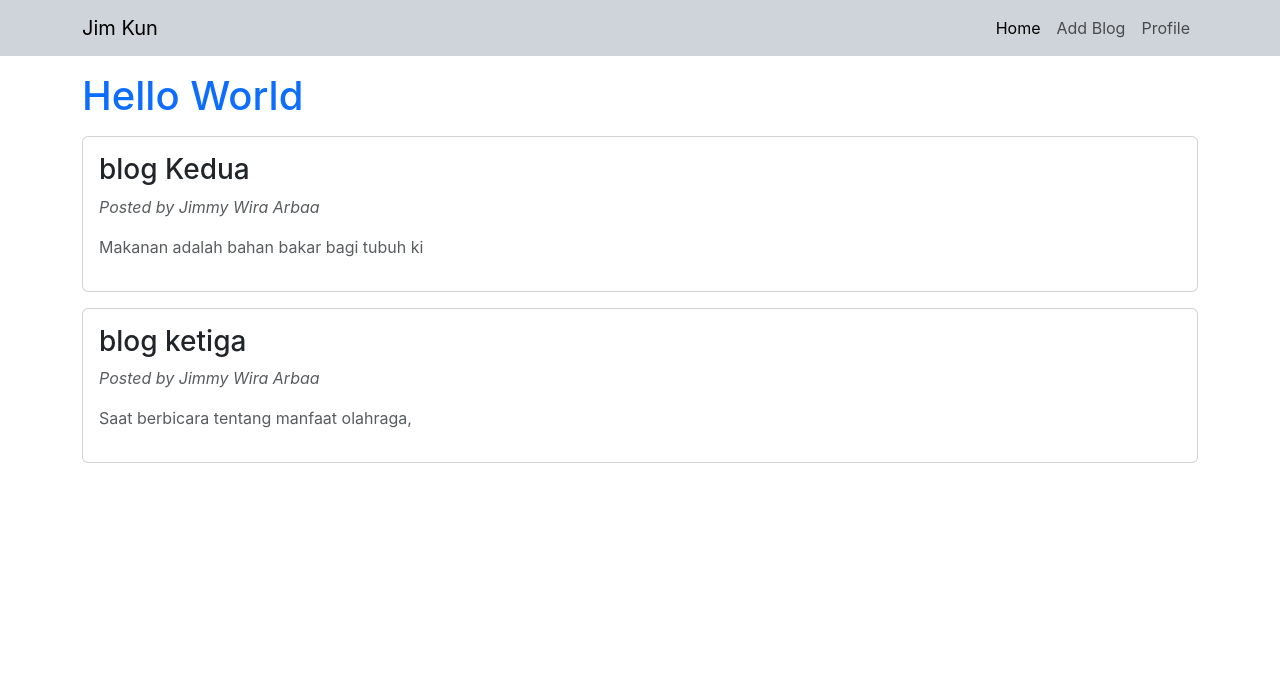
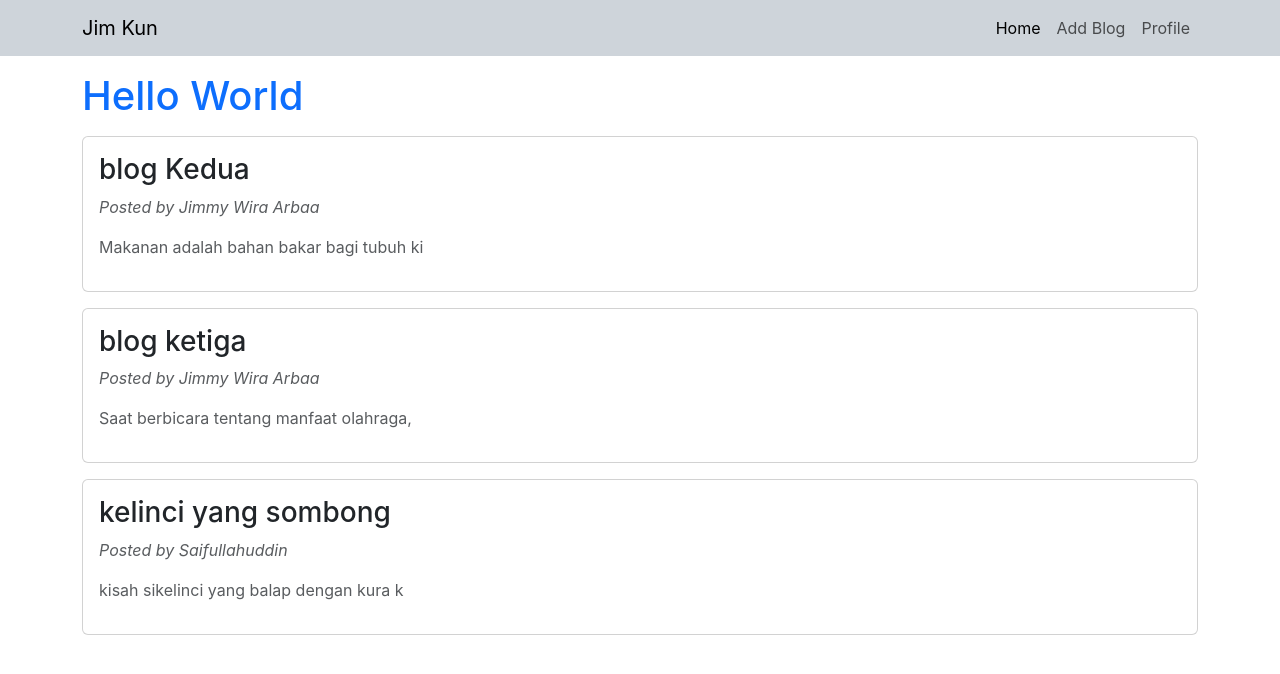
Before and after one commit to jimmywiraarbaa/blog-reactjs, a React (Create React App) app: page / in a window 1280 px wide. Shown: the top 674 px of the page. Built offline with nearby package versions, Linux system fonts and the light colour scheme; data requests are answered from the project's data file; the HTML template or start-up script is replaced by a standard one.

Commit message:
Submit Event + POST Blog

```diff
--- a/data/db.json
+++ b/data/db.json
@@ -11,6 +11,12 @@
       "title": "blog ketiga",
       "body": "Saat berbicara tentang manfaat olahraga, kebanyakan orang memikirkan peningkatan kesehatan fisik seperti penurunan berat badan dan kekuatan otot. Namun, olahraga juga memiliki dampak positif yang kuat pada kesehatan mental kita.",
       "author": "Jimmy Wira Arbaa"
+    },
+    {
+      "id": "f204",
+      "title": "kelinci yang sombong",
+      "body": "kisah sikelinci yang balap dengan kura kura",
+      "author": "Saifullahuddin"
     }
   ]
 }
--- a/src/pages/blog/AddBlog.js
+++ b/src/pages/blog/AddBlog.js
@@ -1,15 +1,30 @@
+import axios from "axios";
 import { useState } from "react";
+import { useNavigate } from "react-router-dom";
 
 const AddBlog = () => {
     const [title, setTitle] = useState("");
     const [body, setBody] = useState("");
-    const [author, setAuthor] = useState("jimmy");
+    const [author, setAuthor] = useState("");
 
-    const handleSubmit = (e) => {
+    const navigate = useNavigate();
+
+    const handleSubmit = async (e) => {
         e.preventDefault();
         const blog = { title, body, author };
 
-        console.log(blog);
+        // console.log(blog);
+        try {
+            const res = await axios.post("http://localhost:8000/blogs",
+                JSON.stringify(blog),
+                {
+                    headers: { 'Content-Type': "application/json" }
+                }
+            );
+            navigate("/");
+        } catch (error) {
+            console.log(error);
+        }
     }
 
     return (
```
